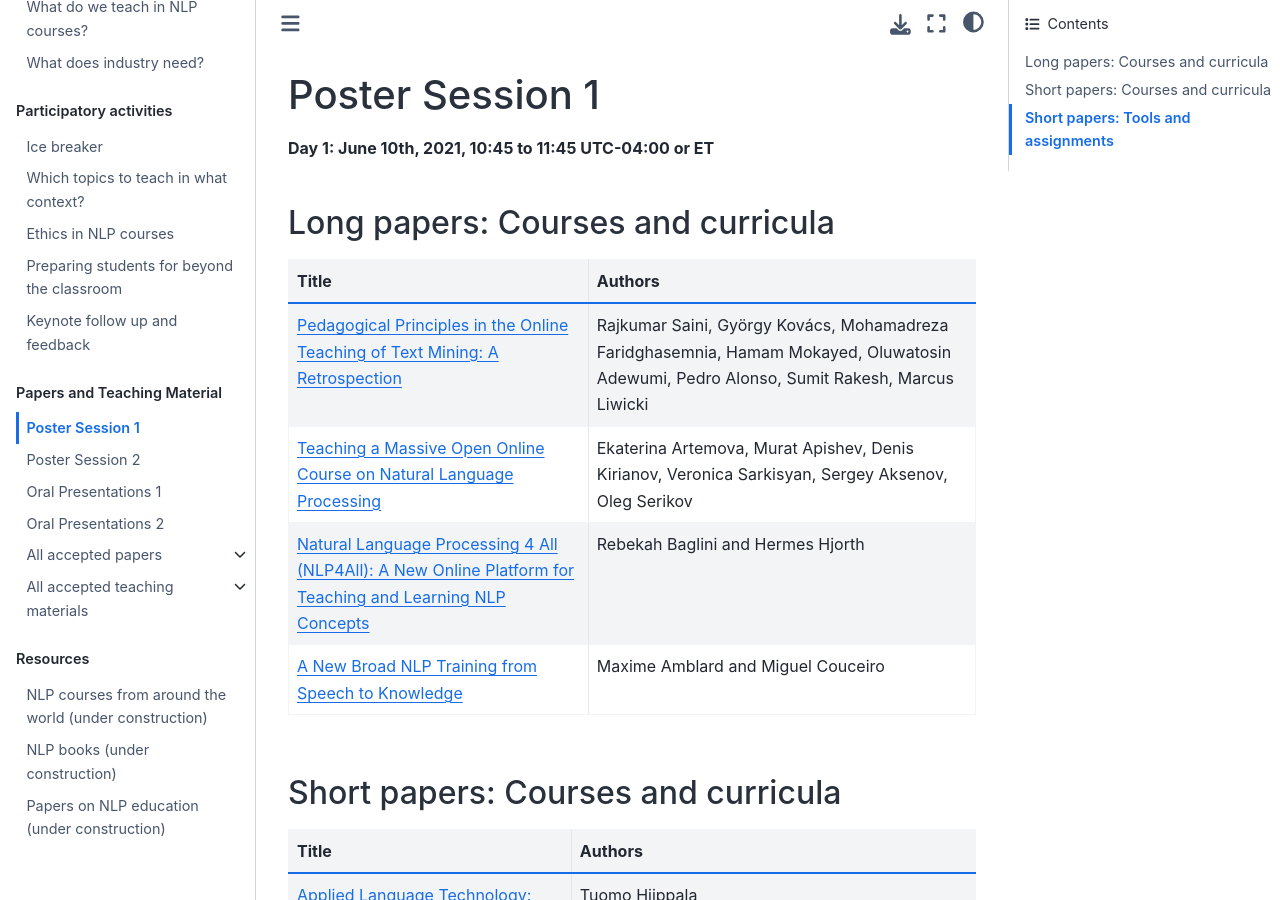
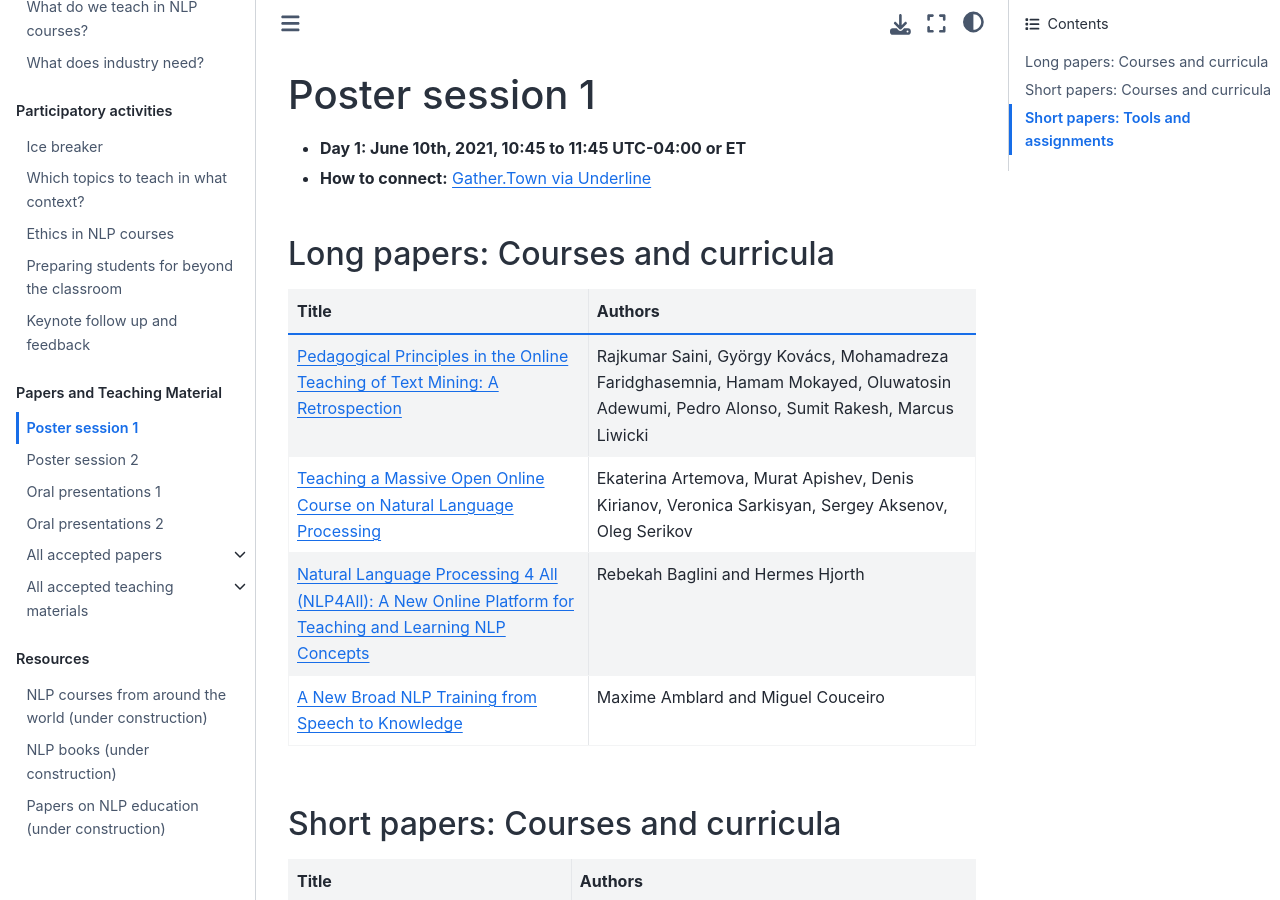
Before and after one commit to TeachingNLP/workshop-book, a Jupyter Book: the page built from posters/poster1.md, in a window 1280 px wide and 900 px high. Built offline with Jupyter Book 1.0.4 settings and Sphinx 7.4.7 and the Sphinx Book theme 1.1.4, drawn with Linux system fonts in a browser that asks for light colours; some of the changed text lies outside the part shown.

Commit message:
minor updates

```diff
--- a/posters/poster1.md
+++ b/posters/poster1.md
@@ -1,5 +1,7 @@
-# Poster Session 1
-**Day 1: June 10th, 2021, 10:45 to 11:45 UTC-04:00 or ET**
+# Poster session 1
+
+- **Day 1: June 10th, 2021, 10:45 to 11:45 UTC-04:00 or ET**
+- **How to connect:** [Gather.Town via Underline](https://underline.io/events/122/lounge)
 
 ## Long papers: Courses and curricula
 
```
Also changed, not shown: oral-talks/talk1.md (+1 -1 lines), oral-talks/talk2.md (+1 -1 lines), posters/poster2.md (+3 -2 lines).
